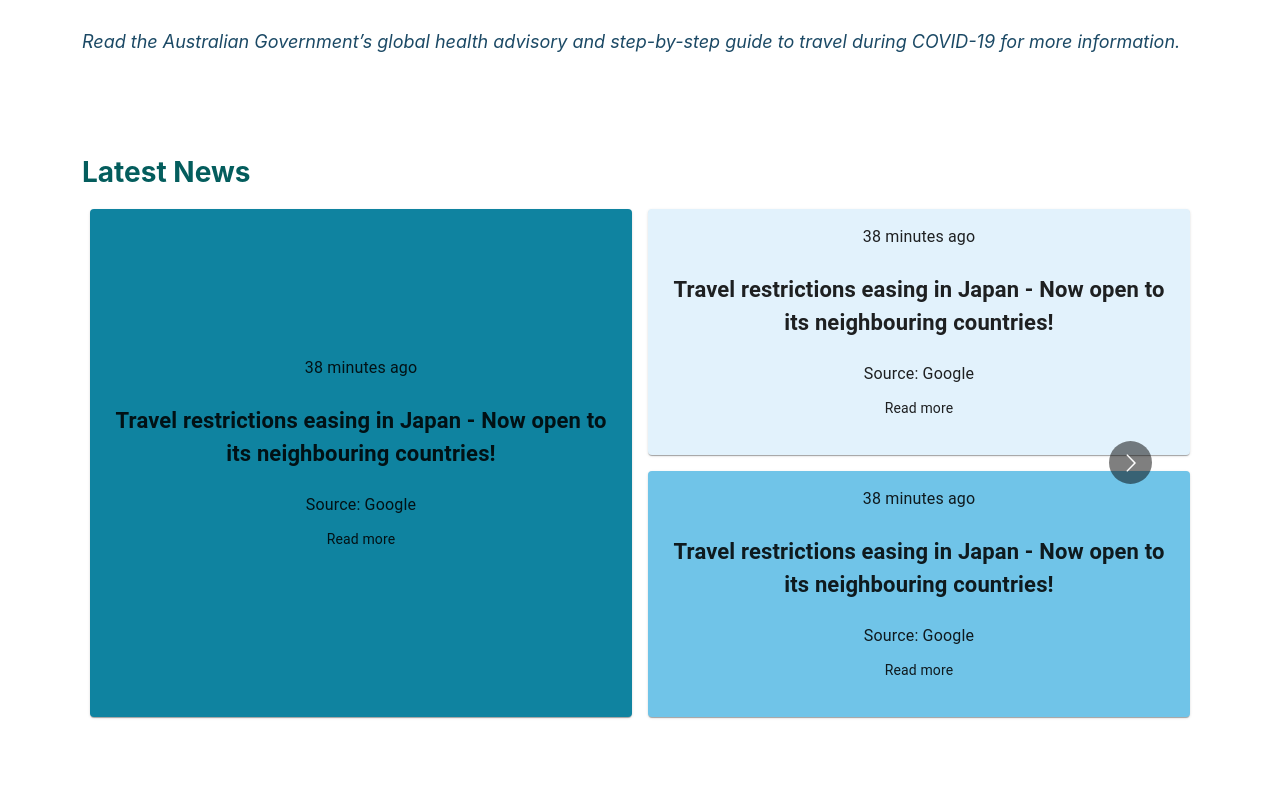
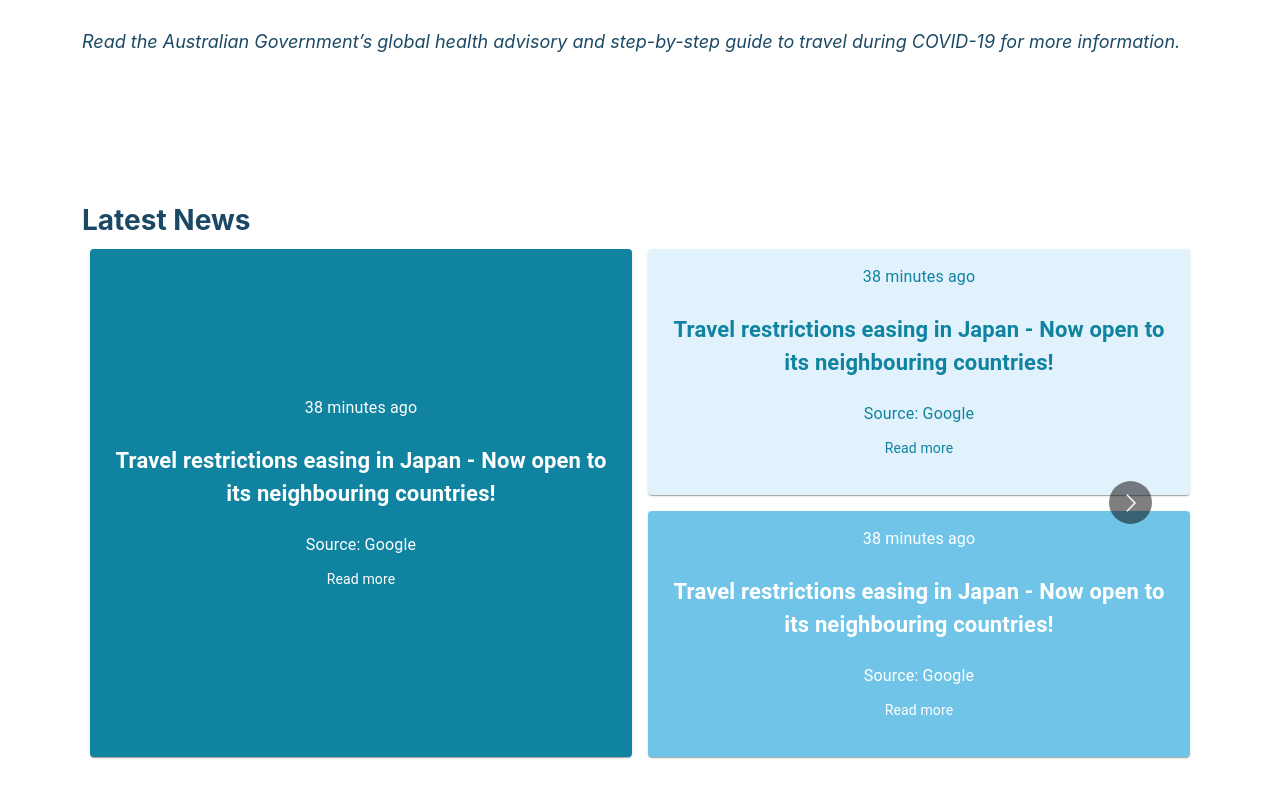
Before and after one commit to sophiac6410/SENG3011_EpicDemic, a React (Create React App) app in the folder PHASE_2/Application_SourceCode/epicdemic/: page /destination in a window 1280 px wide. Shown: the part 2787-3585 px from the top of the page. Before the commit the page ends 3559 px from the top, so only its background shows below. Built offline with nearby package versions, Linux system fonts and the light colour scheme.

Commit message:
style fix

```diff
--- a/PHASE_2/Application_SourceCode/epicdemic/src/components/Travel/NewsBar.js
+++ b/PHASE_2/Application_SourceCode/epicdemic/src/components/Travel/NewsBar.js
@@ -30,30 +30,29 @@ const responsive = {
   };
 
 const colours = [ '#0F83A0', '#E2F2FC', '#70C4E8' ]
+const fontColours = [ 'white', '#0F83A0', 'white' ]
 
 class NewsBar extends React.Component {
   render() {
     return(
       <Row className="mt-5 pt-5 mb-5">
-        <div className="title-h3 mb-2" style={{ color: '#045d5d' }}>
-          Latest News
-        </div>
+        <div className="title-h3 mt-5">Latest News</div>
         <div className="news-carousel">
           <Carousel
             swipeable={true}
             showStatus={false}
             responsive={responsive}
           >
-            <NewsCard col={colours[0]}></NewsCard>
-            <div className="news-container-col">
-              <NewsCard col={colours[1]}></NewsCard>
-              <NewsCard col={colours[2]}></NewsCard>
-            </div>
-            <NewsCard col={colours[0]}></NewsCard>
-            <div className="news-container-col">
-              <NewsCard col={colours[1]}></NewsCard>
-              <NewsCard col={colours[2]}></NewsCard>
-            </div>
+              <NewsCard col={colours[0]} fontC={fontColours[0]}></NewsCard>
+              <div className="news-container-col">
+                <NewsCard col={colours[1]} fontC={fontColours[1]}></NewsCard>
+                <NewsCard col={colours[2]} fontC={fontColours[2]}></NewsCard>
+              </div>
+              <NewsCard col={colours[0]} fontC={fontColours[0]}></NewsCard>
+              <div className="news-container-col">
+                <NewsCard col={colours[1]} fontC={fontColours[1]}></NewsCard>
+                <NewsCard col={colours[2]} fontC={fontColours[2]}></NewsCard>
+              </div>
           </Carousel>
         </div>
       </Row>
--- a/PHASE_2/Application_SourceCode/epicdemic/src/pages/Covid.js
+++ b/PHASE_2/Application_SourceCode/epicdemic/src/pages/Covid.js
@@ -10,7 +10,7 @@ import '../styles/Covid.css'
 import Typography from '@mui/material/Typography';
 import CovidStat from "../static/philStats.png"
 import CovidTabs from "../components/Diseases/CovidTabs";
-import DiseaseReportBar from "../components/Home/DiseaseReportBar";
+import DiseaseReportBar from "../components/Diseases/DiseaseReportBar";
 
 function Covid() {
   const [disease, setDisease] = React.useState('Covid-19');
@@ -119,7 +119,7 @@ function Covid() {
         </div>
 
       </Row>
-      <DiseaseReportBar></DiseaseReportBar>
+      <DiseaseReportBar parent={1}></DiseaseReportBar>
     </Container>
   )
 }
--- a/PHASE_2/Application_SourceCode/epicdemic/src/pages/home.js
+++ b/PHASE_2/Application_SourceCode/epicdemic/src/pages/home.js
@@ -35,7 +35,7 @@ function Home() {
         </Row>
         <GlobalUpdate></GlobalUpdate>
         <DiseaseRadar></DiseaseRadar>
-        <DiseaseReportBar></DiseaseReportBar>
+        <DiseaseReportBar parent={0}></DiseaseReportBar>
       </Container>
   );
 }
```
Also changed, not shown: PHASE_2/Application_SourceCode/epicdemic/src/components/Home/DiseaseReportBar.js (+2 -6 lines).
